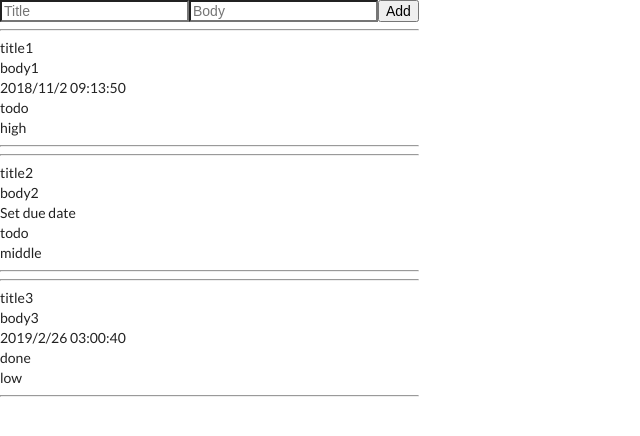
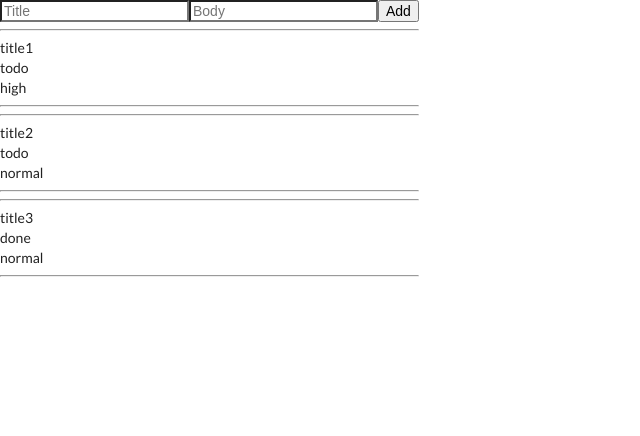
Before and after one commit to queuestack/react-todo, a React (Create React App) app: page / in a window 1280 px wide. Shown: the top 436 px of the page, without its empty margins (0-640 px from the left). Built offline with nearby package versions, Linux system fonts and the light colour scheme.

Commit message:
chore: Add styled-components

```diff
--- a/package.json
+++ b/package.json
@@ -10,7 +10,8 @@
     "redux": "^4.0.1",
     "redux-thunk": "^2.3.0",
     "semantic-ui-css": "^2.4.1",
-    "semantic-ui-react": "^0.83.0"
+    "semantic-ui-react": "^0.83.0",
+    "styled-components": "^4.0.3"
   },
   "scripts": {
     "start": "react-scripts start",
--- a/src/comoponents/Task.js
+++ b/src/comoponents/Task.js
@@ -15,8 +15,6 @@ const Task = (props) => {
             {
                 <div onClick={() => dispatch(clickTask(index))}>
                     <div>{title}</div>
-                    <div>{body}</div>
-                    <div>{dueDate ? year + "/" + month + "/" + day + " " + hour + ":" + minute + ":" + second : 'Set due date'}</div>
                     <div>{done ? 'done' : 'todo'}</div>
                     <div>{priority}</div>
                 </div>
--- a/src/comoponents/TaskDetail.js
+++ b/src/comoponents/TaskDetail.js
@@ -117,8 +117,7 @@ class TaskDetail extends Component {
                 />
                 <select onChange={this.handleSetPriority}>
                     <option value="high">high</option>
-                    <option value="middle">middle</option>
-                    <option value="low">low</option>
+                    <option value="normal">normal</option>
                 </select>
                 <input
                     type="text"
--- a/src/utils/_DATA.js
+++ b/src/utils/_DATA.js
@@ -10,13 +10,13 @@ const taskData = {
         title: 'title2',
         body: 'body2',
         dueDate: undefined,
-        priority: 'middle',
+        priority: 'normal',
         done: false,
     }, {
         title: 'title3',
         body: 'body3',
         dueDate: 1551150040181,
-        priority: 'low',
+        priority: 'normal',
         done: true,
     }]
 }
```
Also changed, not shown: src/comoponents/Task.css (added), 2 other files (tests, documents, lock files or other folders).
